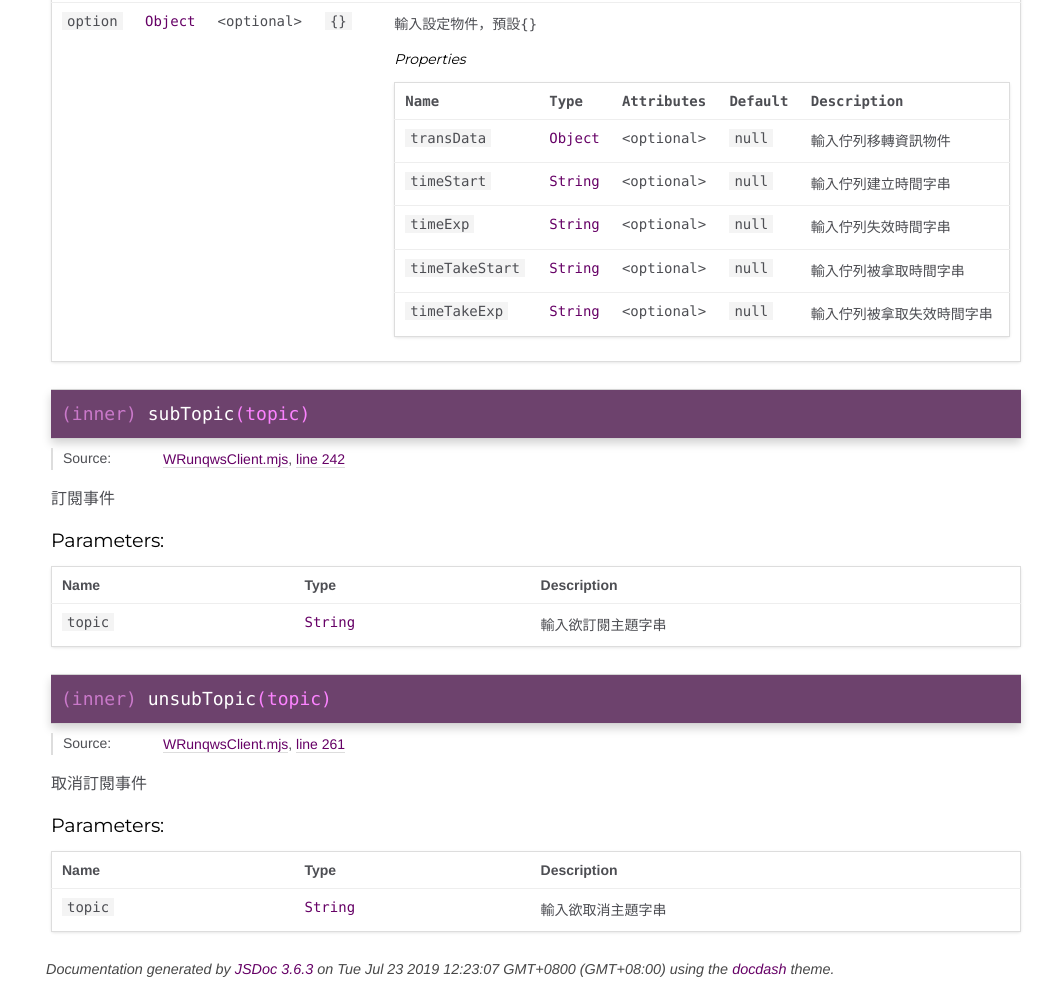
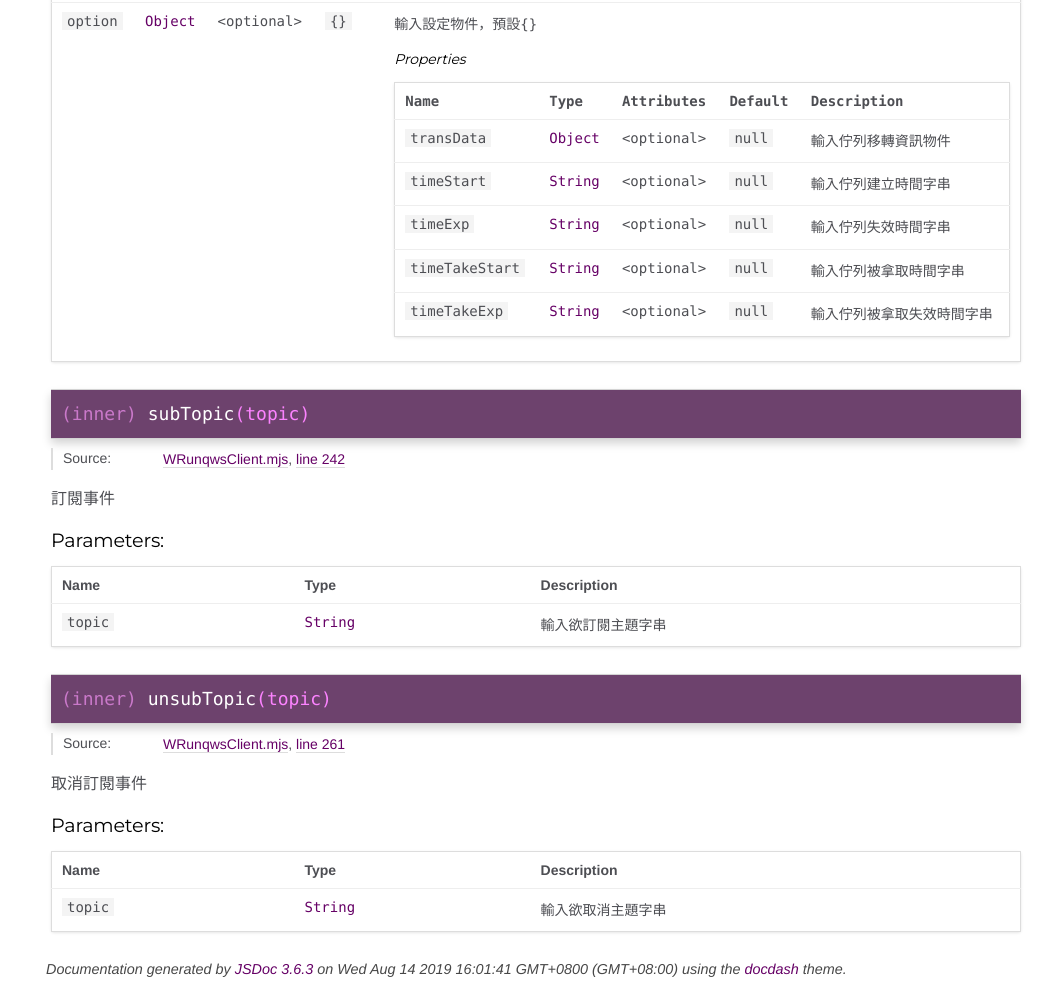
Before and after one commit to yuda-lyu/w-queue-websocket, a website: page docs/WRunqwsClient.html in a window 1280 px wide. Shown: the part 5975-6967 px from the top of the page, without its empty margins (239-1280 px from the left). Drawn offline with Linux system fonts and the light colour scheme.

Commit message:
modify: w-converws

```diff
--- a/docs/WRunqwsClient.html
+++ b/docs/WRunqwsClient.html
@@ -2592,7 +2592,7 @@ wo.on('queueChange', function(topic, id, input, output, state) {
 <br class="clear">
 
 <footer>
-    Documentation generated by <a href="https://github.com/jsdoc3/jsdoc">JSDoc 3.6.3</a> on Tue Jul 23 2019 12:23:07 GMT+0800 (GMT+08:00) using the <a href="https://github.com/clenemt/docdash">docdash</a> theme.
+    Documentation generated by <a href="https://github.com/jsdoc3/jsdoc">JSDoc 3.6.3</a> on Wed Aug 14 2019 16:01:41 GMT+0800 (GMT+08:00) using the <a href="https://github.com/clenemt/docdash">docdash</a> theme.
 </footer>
 
 <script>prettyPrint();</script>
```
Also changed, not shown: docs/WRunqwsClient.mjs.html (+1 -1 lines), docs/WRunqwsServer.html (+1 -1 lines), docs/WRunqwsServer.mjs.html (+1 -1 lines), docs/index.html (+1 -1 lines), package.json (+8 -8 lines), .babelrc, README.md, dist/w-runqws-client.umd.js, dist/w-runqws-server.umd.js, 3 other files.
